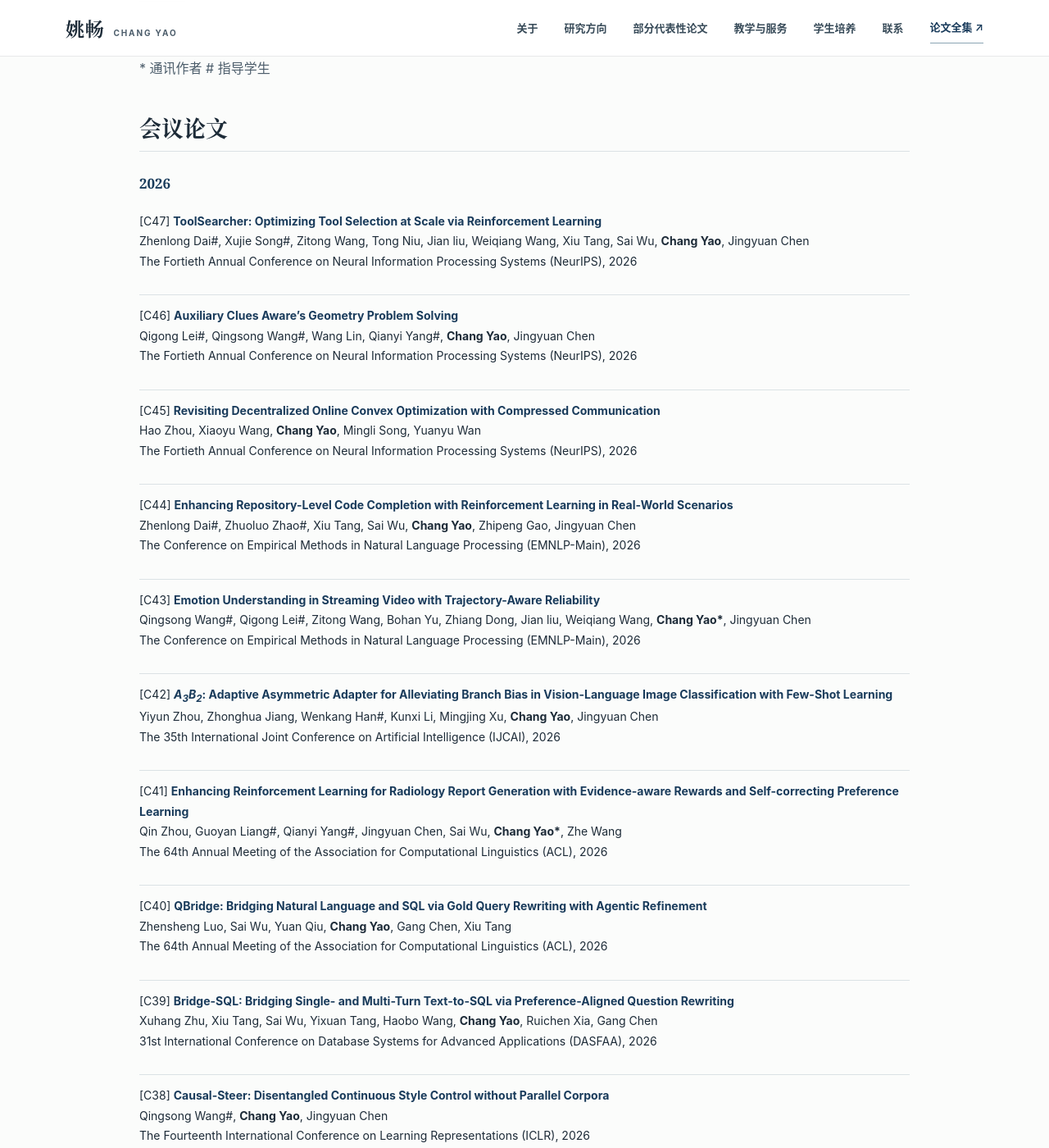
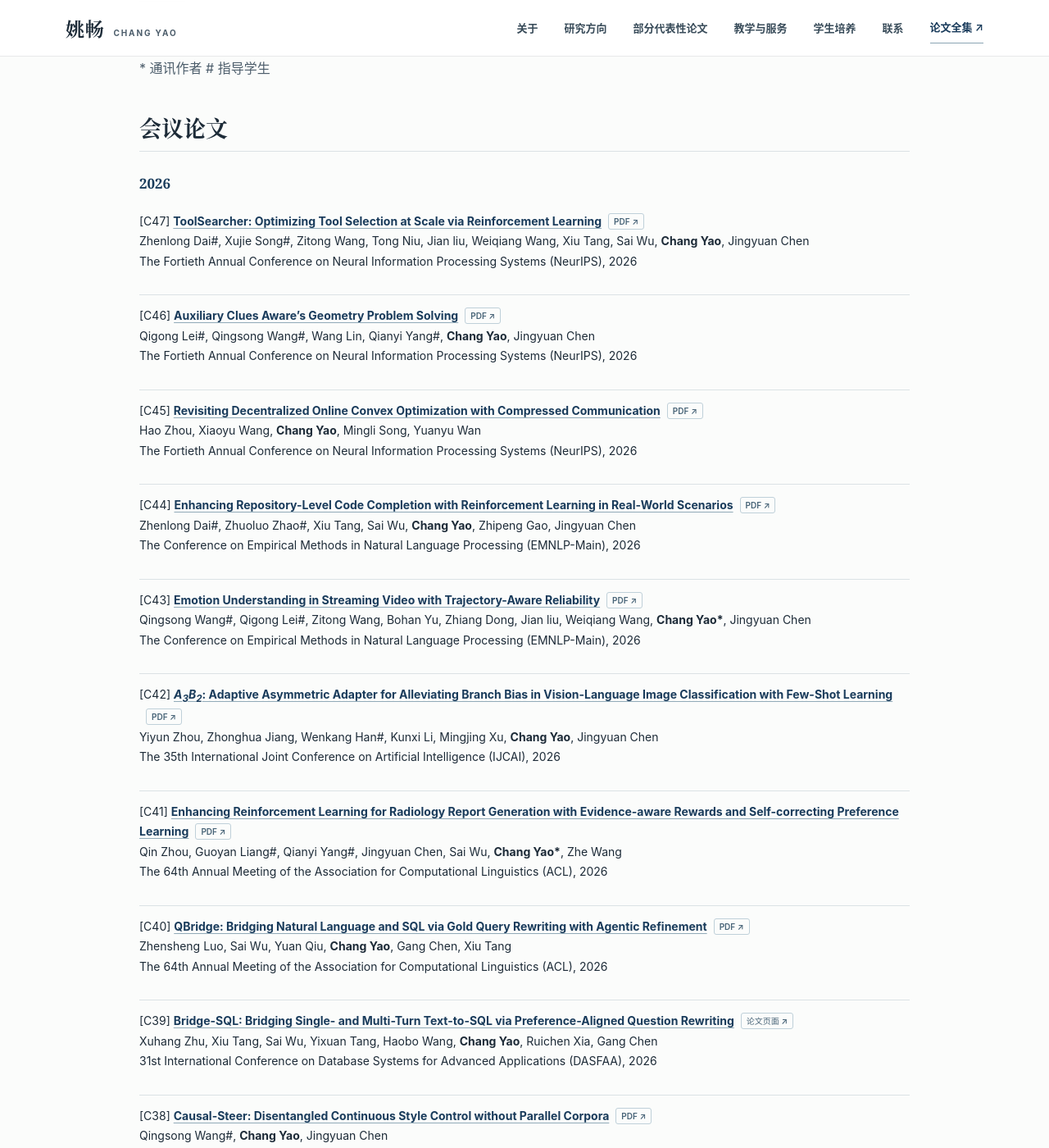
Before and after one commit to yaochang/yaochang.github.io, a Jekyll site: the page built from _pages/publications.md, in a window 1280 px wide and 1400 px high, scrolled down 258 px. Shown: the whole window at 82% size. Built offline with Jekyll 4.4.1, drawn with Linux system fonts in a browser that asks for light colours.

Commit message:
Make publication links and access type visible

```diff
--- a/assets/css/academic.css
+++ b/assets/css/academic.css
@@ -177,8 +177,11 @@ h1, h2 { font-family: "Songti SC", "Noto Serif CJK SC", Georgia, serif; font-wei
 .inner-page main > h3 { margin: 28px 0 10px; color: var(--navy); font: 700 17px/1.3 Georgia, serif; }
 .inner-page main > ul { margin: 0; padding: 0; list-style: none; }
 .inner-page main > ul li { padding: 13px 0 14px; border-bottom: 1px solid var(--line); font-size: 14px; line-height: 1.75; }
-.inner-page main > ul li a { color: var(--navy); font-weight: 700; }
-.inner-page main > ul li a:hover { text-decoration: underline; }
+.inner-page main > ul li a { color: var(--navy); font-weight: 700; text-decoration: underline; text-decoration-color: #91aab8; text-underline-offset: 3px; }
+.inner-page main > ul li a:hover { text-decoration-color: currentColor; }
+.inner-page main > ul li a::after { content: "PDF ↗"; display: inline-block; margin-left: 8px; padding: 1px 6px; border: 1px solid #bfd0d9; border-radius: 3px; color: #476377; font: 600 10px/1.6 -apple-system, BlinkMacSystemFont, sans-serif; white-space: nowrap; text-decoration: none; vertical-align: 1px; }
+.inner-page main > ul li a.paper-reader::after { content: "全文入口 ↗"; }
+.inner-page main > ul li a.paper-record::after { content: "论文页面 ↗"; }
 .inner-page main > ul li strong { color: var(--ink); }
 .inner-page main > p { color: var(--ink-soft); }
 
```
